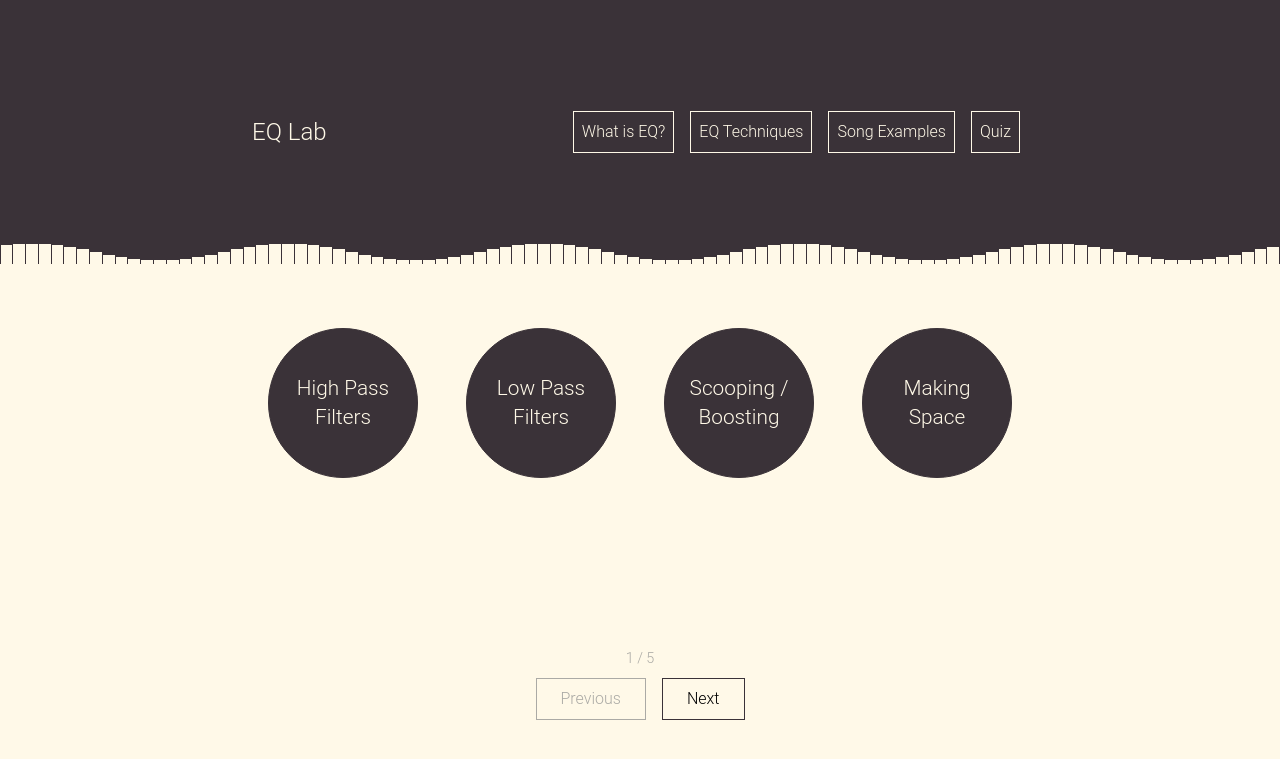
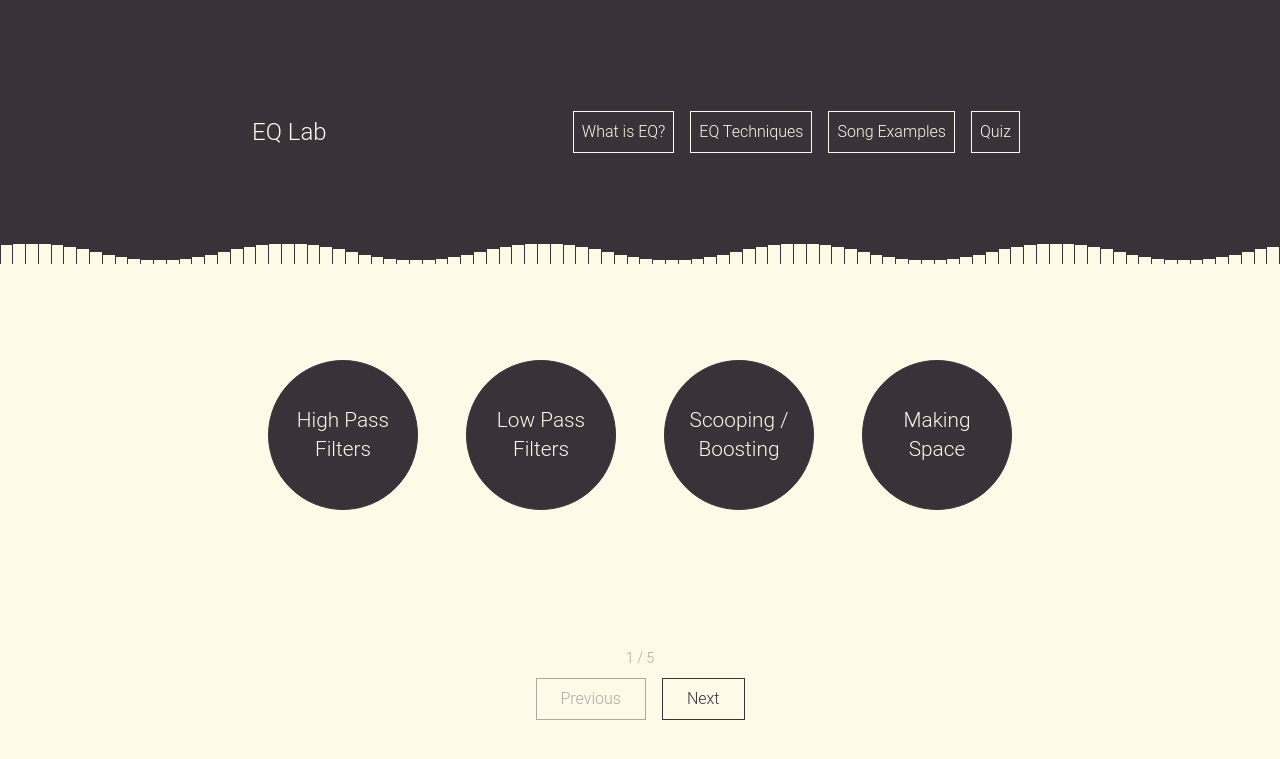
Before and after one commit to xnicolll/ui-eq-lab, a Flask app: page /techniques in a window 1280 px wide. Shown: the top 759 px of the page. Run offline with Flask 3, Linux system fonts and the light colour scheme.

Commit message:
fix: layout + nav buttons

```diff
--- a/app.py
+++ b/app.py
@@ -20,7 +20,7 @@ def home():
 
 @app.route('/intro')
 def intro():
-    return render_template('intro.html')
+    return render_template('intro.html', current_step=1)
 
 @app.route('/techniques')
 def techniques():
--- a/static/css/style.css
+++ b/static/css/style.css
@@ -335,6 +335,8 @@ p {
     font-weight: 300;
     cursor: pointer;
     transition: all 0.2s ease;
+    text-decoration: none;
+    color: var(--dark);
 }
 
 .nav-btn:disabled {
@@ -488,9 +490,9 @@ p {
     gap: 3rem;
     width: 100%;
     max-width: 1400px;
-    padding: 0 2rem;
+    padding: 2rem;
     margin: 0 auto;
-    overflow: hidden;
+    overflow: visible;
 }
 
 .technique-btn {
@@ -507,7 +509,7 @@ p {
     text-decoration: none;
     transition: transform 0.3s ease;
     position: relative;
-    z-index: 2;
+    z-index: 1;
     text-align: center;
     padding: 1.5rem;
     font-family: 'Roboto', sans-serif;
@@ -520,8 +522,7 @@ p {
 
 .technique-btn:hover {
     transform: scale(1.1);
-    cursor: pointer;
-    z-index: 3;
+    z-index: 2;
 }
 
 /* Vertical connecting lines for active items */
--- a/static/js/main.js
+++ b/static/js/main.js
@@ -23,7 +23,16 @@ $(document).ready(function() {
 
         // Update button states
         $('.prev-btn').prop('disabled', step === 1);
-        $('.next-btn').prop('disabled', step === totalSteps);
+
+        // Special handling for step 5
+        if (step === 5) {
+            $('.next-btn').replaceWith('<a href="/techniques" class="nav-btn next-btn">EQ Techniques</a>');
+        } else {
+            if ($('.next-btn').is('a')) {
+                $('.next-btn').replaceWith('<button class="nav-btn next-btn">Next</button>');
+            }
+            $('.next-btn').prop('disabled', step === totalSteps);
+        }
     }
 
     $('.next-btn').click(function() {
--- a/templates/intro.html
+++ b/templates/intro.html
@@ -69,7 +69,11 @@
         <div class="step-counter">1 / 5</div>
         <div class="nav-buttons">
             <button class="nav-btn prev-btn" disabled>Previous</button>
+            {% if current_step == 5 %}
+            <a href="/techniques" class="nav-btn next-btn">EQ Techniques</a>
+            {% else %}
             <button class="nav-btn next-btn">Next</button>
+            {% endif %}
         </div>
     </div>
 </div>
```
